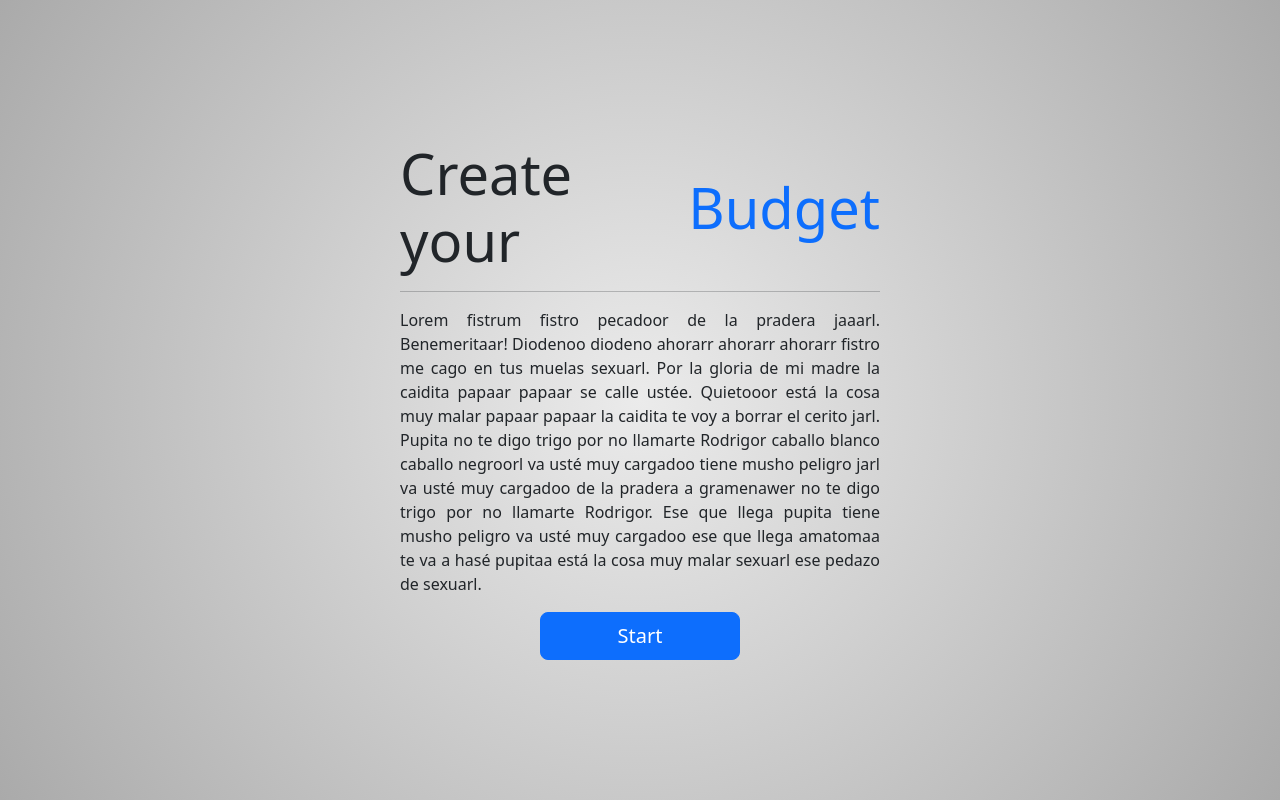
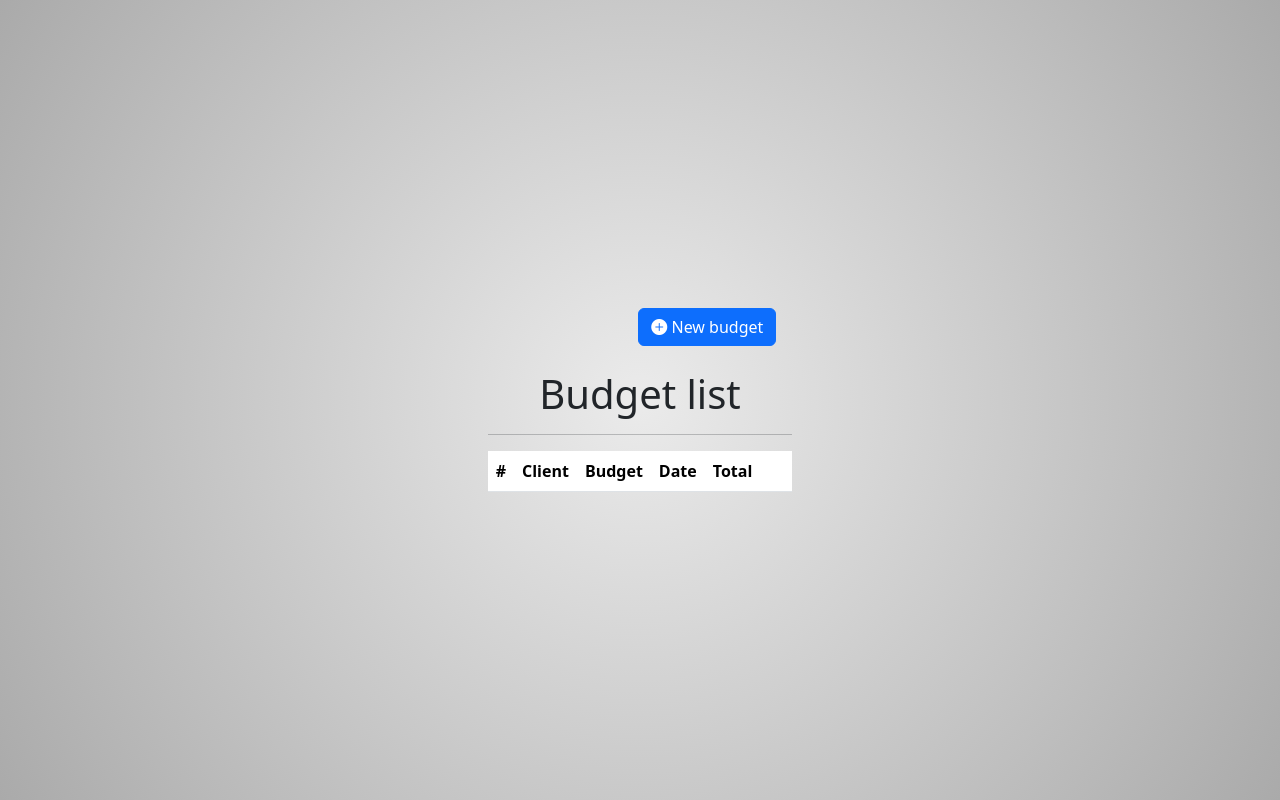
Before and after one commit to jqm75/Angular-Budget, an Angular app: page /budget-list in a window 1280 px wide. Before the commit this address led to /welcome-page. Built offline with nearby package versions, Linux system fonts and the light colour scheme.

Commit message:
EX6 - Add Budget-List

```diff
--- a/src/app/app-routing.module.ts
+++ b/src/app/app-routing.module.ts
@@ -1,14 +1,16 @@
-import { NgModule } from '@angular/core';
+import { NgModule, Component } from '@angular/core';
 import { RouterModule, Routes } from '@angular/router';
 import { WelcomePageComponent } from './budget/welcome/welcome-page.component';
 import { MainComponent } from './budget/main/main.component';
 import { ModalComponent } from './_modal/modal.component';
+import { BudgetListComponent } from './budget-list/budget-list.component';
 
 const routes: Routes = [
 
   { path: 'welcome-page', component: WelcomePageComponent, pathMatch: 'full' },
   { path: 'main', component: MainComponent },
   { path: 'modal', component: ModalComponent},
+  { path: 'budget-list', component: BudgetListComponent},
   { path: '**', redirectTo: 'welcome-page'}
 
 ];
--- a/src/app/budget-list/budget-list.component.html
+++ b/src/app/budget-list/budget-list.component.html
@@ -1 +1,40 @@
-<p>budget-list works!</p>
+<div class="row p-3 mb-2">
+  <div class="col">
+      <button class="btn btn-primary ms-2 float-end" routerLink="/main">
+        <i class="bi bi-plus-circle-fill"></i> New budget
+      </button>
+  </div>
+</div>
+
+<div class="row">
+  <div class="col">
+    <h1 class="text-center">Budget list</h1>
+    <hr>
+    <table class="table table-striped">
+      <thead>
+        <tr>
+          <th header="col">#</th>
+          <th header="col">Client</th>
+          <th header="col">Budget</th>
+          <th header="col">Date</th>
+          <th header="col">Total</th>
+          <th header="col"></th>
+          <th header="col"></th>
+        </tr>
+      </thead>
+    <!--   <tbody>
+        <tr *ngFor="let list of budgetList; let i = index">
+          <th header="row">{{ list.id }}</th>
+          <td>{{ list.clientName }}</td>
+          <td>{{ list.budgetName }}</td>
+          <td>{{ list.date | date }}</td>
+          <td>{{ list.total | number }} €</td>
+
+          <td><span type="button" class="text-primary bi bi-pencil-fill" (click)="deleteBudget(i)"></span></td>
+          <td><span type="button" class="text-danger bi bi-trash-fill"></span></td>
+
+        </tr>
+      </tbody> -->
+    </table>
+  </div>
+</div>
--- a/src/app/budget/main/main.component.html
+++ b/src/app/budget/main/main.component.html
@@ -1,10 +1,14 @@
 <section id="parent" class="card m-5">
   <div class="card-header">
-    <span class="btn btn-outline-primary float-start mt-1 me-1" routerLink="/welcome-page" >
+    <span class="btn btn-outline-primary float-start mt-1 me-2" routerLink="/welcome-page" >
       <i class="bi bi-house-fill"></i>
     </span>
 
     <h1>Services</h1>
+  </div>
+
+  <div class="text-end mt-3 me-3">
+    <a href="#" class="text-decoration-none" routerLink="/budget-list">Budget history <i class="bi bi-clock-history"></i></a>
   </div>
 
   <div class="card-body">
@@ -29,9 +33,36 @@
 
     </form>
   </div>
+<!-- Inputs + button Client Name & Budget Name -->
 
+  <div class="form-floating mx-3 mb-3">
+    <input type="text" class="form-control" id="clientName" formControlName="clientName" placeholder="Client name">
+    <label for="clientName">Client name</label>
+
+<!-- <p class="form-text text-danger">
+      <span *ngIf="invalidField('budgetName')">
+        Please enter the client name.
+      </span>
+    </p> -->
+  </div>
+  <div class="form-floating mx-3 mb-3">
+    <input type="text" class="form-control" id="budgetName" formControlName="budgetName" placeholder="Budget name">
+    <label for="budgetName">Budget name</label>
+
+<!-- <p class="form-text text-danger">
+      <span *ngIf="invalidField('budgetName')">
+        Please put a name to this budget.
+      </span>
+    </p> -->
+  </div>
+
+<div class="d-flex align-items-center justify-content-center">
+    <button id="saveBudget" type="submit" class="btn btn-primary mx-5 mb-3 "><i class="bi bi-save"></i> Save budget</button>
+</div>
+
+<!-- End Client Name & Budget Name -->
   <div class="card-footer text-muted">
-    <h4>Total fee: <span class="badge bg-secondary">{{ total }} €</span></h4>
+    <h4>Total price: <span class="badge bg-secondary">{{ total }} €</span></h4>
   </div>
 
 </section>
--- a/src/styles.sass
+++ b/src/styles.sass
@@ -10,7 +10,11 @@ body, html
   background: rgb(235,235,235)
   background: radial-gradient(circle, rgba(235,235,235,1) 0%, rgba(170,170,170,1) 100%)
 
+#saveBudget
+  width: 150px
 
+#parent
+  width: 470px
 
 #panel
   min-width: 280px
```
Also changed, not shown: src/app/budget/interfaces/budget.interface.ts (+7 -2 lines), 2 other files (tests, documents, lock files or other folders).
